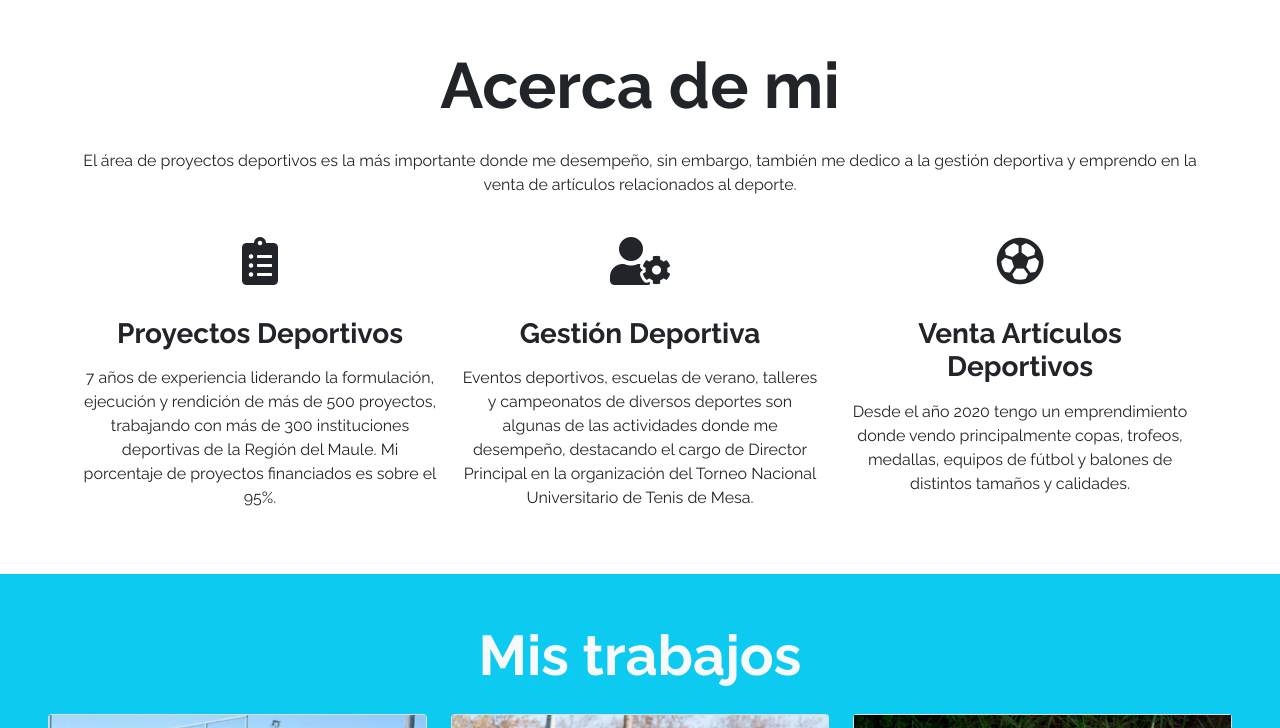
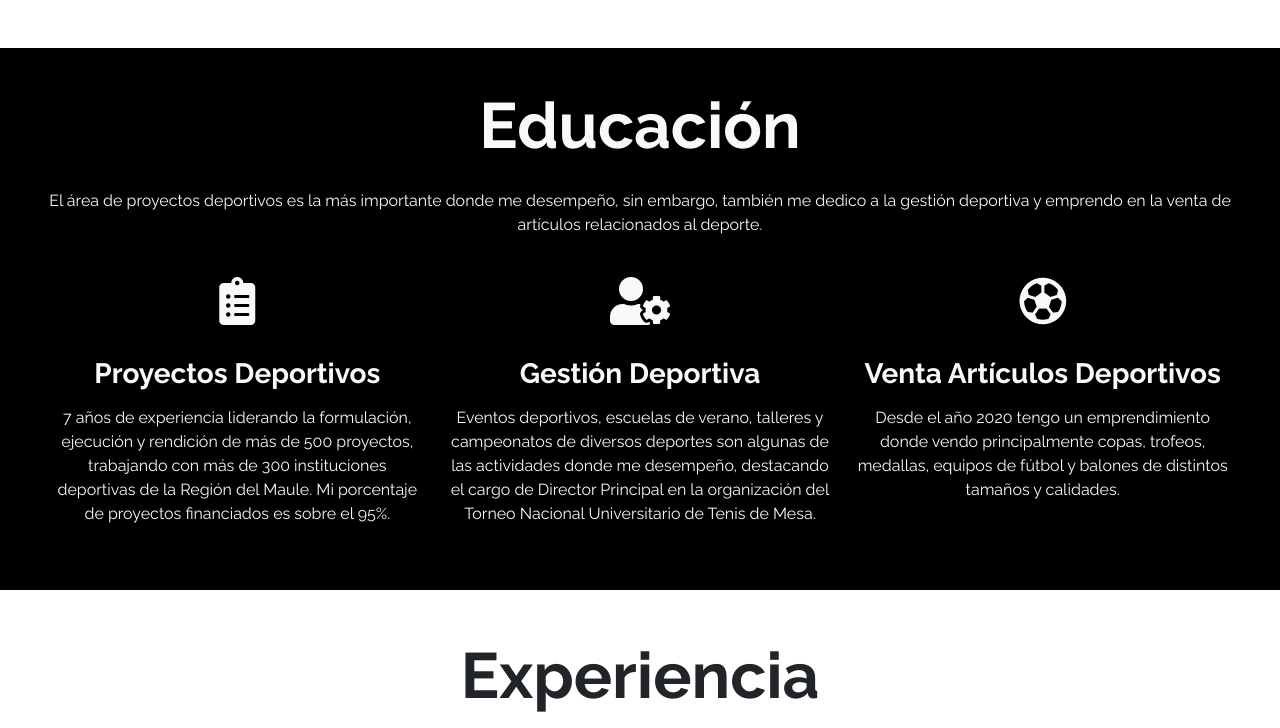
Before and after one commit to MarioPerez1991/MarioPerez1991.github.io, a plain HTML site: page index.html in a window 1280 px wide. Shown: the part 792-1520 px from the top of the page. Drawn offline with nearby package versions, Linux system fonts and the light colour scheme.

Commit message:
secciones 2

```diff
--- a/assets/css/estilos.css
+++ b/assets/css/estilos.css
@@ -9,6 +9,10 @@ body {
   background-repeat: no-repeat;
   background-size: cover;
   background-position: left;
+}
+
+.bordereducacion {
+  border-top: 0px;
 }
 
 /* Mis trabajos */
--- a/index.html
+++ b/index.html
@@ -82,9 +82,50 @@
         </div>
       </div>
     </header>
-    <!--Acerca de mí-->
+    <!--Educación-->
+    <section id="Acerca-de-mi" class="px-5 pt-3 pb-5 text-center my-5 bg-black text-light">
+      <h2 class="display-3 fw-bold my-4">Educación</h2>
+      <p class="my-4">
+        El área de proyectos deportivos es la más importante donde me desempeño,
+        sin embargo, también me dedico a la gestión deportiva y emprendo en la
+        venta de artículos relacionados al deporte.
+      </p>
+
+      <div class="row">
+        <div class="col-12 col-md-4">
+          <i class="fas fa-clipboard-list fa-3x my-3"></i>
+          <h3 class="my-3 fw-bold">Proyectos Deportivos</h3>
+          <p class="my-3">
+            7 años de experiencia liderando la formulación, ejecución y
+            rendición de más de 500 proyectos, trabajando con más de 300
+            instituciones deportivas de la Región del Maule. Mi porcentaje de
+            proyectos financiados es sobre el 95%.
+          </p>
+        </div>
+        <div class="col-12 col-md-4">
+          <i class="fas fa-user-cog fa-3x my-3"></i>
+          <h3 class="my-3 fw-bold">Gestión Deportiva</h3>
+          <p class="my-3">
+            Eventos deportivos, escuelas de verano, talleres y campeonatos de
+            diversos deportes son algunas de las actividades donde me desempeño,
+            destacando el cargo de Director Principal en la organización del
+            Torneo Nacional Universitario de Tenis de Mesa.
+          </p>
+        </div>
+        <div class="col-12 col-md-4">
+          <i class="far fa-futbol fa-3x my-3"></i>
+          <h3 class="my-3 fw-bold">Venta Artículos Deportivos</h3>
+          <p class="my-3">
+            Desde el año 2020 tengo un emprendimiento donde vendo principalmente
+            copas, trofeos, medallas, equipos de fútbol y balones de distintos
+            tamaños y calidades.
+          </p>
+        </div>
+      </div>
+    </section>
+    <!--Experiencia-->
     <section id="Acerca-de-mi" class="container text-center my-5">
-      <h2 class="display-3 fw-bold my-4">Acerca de mi</h2>
+      <h2 class="display-3 fw-bold my-4">Experiencia</h2>
 
       <p class="my-4">
         El área de proyectos deportivos es la más importante donde me desempeño,
@@ -125,7 +166,7 @@
       </div>
     </section>
     <!--Mis trabajos-->
-    <section id="Mis-trabajos" class="my-5 p-5 bg-info">
+    <section id="Mis-trabajos" class="my-5 p-5 bg-black">
       <h2 class="display-4 fw-bold text-center text-light mb-3">
         Mis trabajos
       </h2>
```
